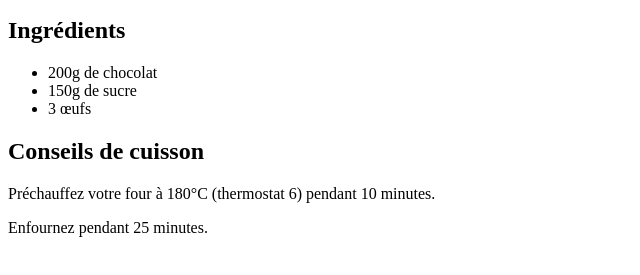
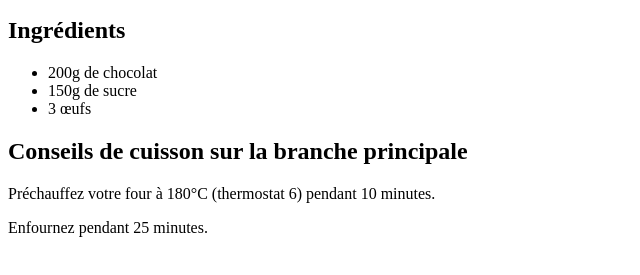
Before and after one commit to bamboguirassy/mes-recettes, a plain HTML site: page chocolate-cake.html in a window 1280 px wide. Shown: the part 101-376 px from the top of the page, without its empty margins (0-640 px from the left). Drawn offline with Linux system fonts and the light colour scheme.

Commit message:
Apport de modification sur la branche main

```diff
--- a/chocolate-cake.html
+++ b/chocolate-cake.html
@@ -18,7 +18,7 @@
         <!-- Ajoutez d'autres ingrédients ici -->
     </ul>
     <section>
-        <h2>Conseils de cuisson</h2>
+        <h2>Conseils de cuisson sur la branche principale</h2>
         <p>Préchauffez votre four à 180°C (thermostat 6) pendant 10 minutes.</p>
         <p>Enfournez pendant 25 minutes.</p>
     </section>
```
